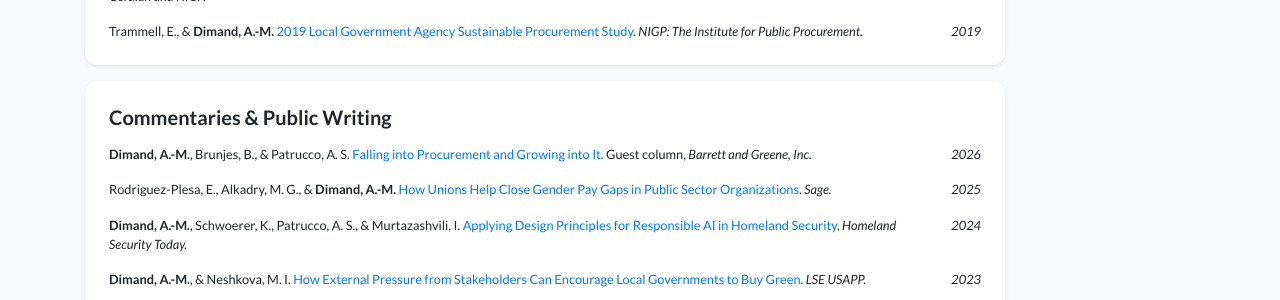
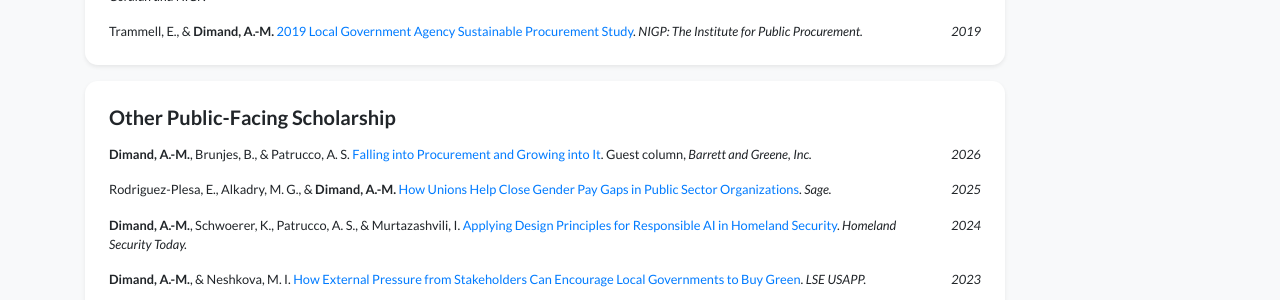
Before and after one commit to anamariadimand/anamariadimand.github.io, a Jekyll site: the page built from public-scholarship.html, in a window 1280 px wide and 1228 px high. Shown: the part 509-809 px from the top of the window. Built offline with Jekyll 4.4.1, drawn with Linux system fonts in a browser that asks for light colours; nearby versions of some CDN libraries; a style sheet for code colours, icons or effects is not loaded.

Commit message:
Rename commentaries section to Other Public-Facing Scholarship
Co-Authored-By: Claude Opus 4.8 <noreply@anthropic.com>

```diff
--- a/public-scholarship.html
+++ b/public-scholarship.html
@@ -37,7 +37,7 @@ navbar_title: Public-Facing Scholarship
             <div class="col">
                 <div class="card border-0 shadow-sm bg-white">
                     <div class="card-body p-4">
-                        <h5 class="mb-3">Commentaries &amp; Public Writing</h5>
+                        <h5 class="mb-3">Other Public-Facing Scholarship</h5>
                         <ul class="list-unstyled mb-0">
                             <li class="d-flex small mb-3"><div><strong>Dimand, A.-M.</strong>, Brunjes, B., &amp; Patrucco, A. S. <a href="https://www.greenebarrett.com/guest-column/falling-into-procurement-and-growing-into-it-" target="_blank">Falling into Procurement and Growing into It</a>. Guest column, <em>Barrett and Greene, Inc.</em></div><div class="ml-auto pl-3 no-break"><em>2026</em></div></li>
                             <li class="d-flex small mb-3"><div>Rodriguez-Plesa, E., Alkadry, M. G., &amp; <strong>Dimand, A.-M.</strong> <a href="https://www.sagepub.com/explore-our-content/blogs/posts/sage-perspectives/2025/06/25/how-unions-help-close-gender-pay-gaps-in-public-sector-organizations/" target="_blank">How Unions Help Close Gender Pay Gaps in Public Sector Organizations</a>. <em>Sage.</em></div><div class="ml-auto pl-3 no-break"><em>2025</em></div></li>
```
